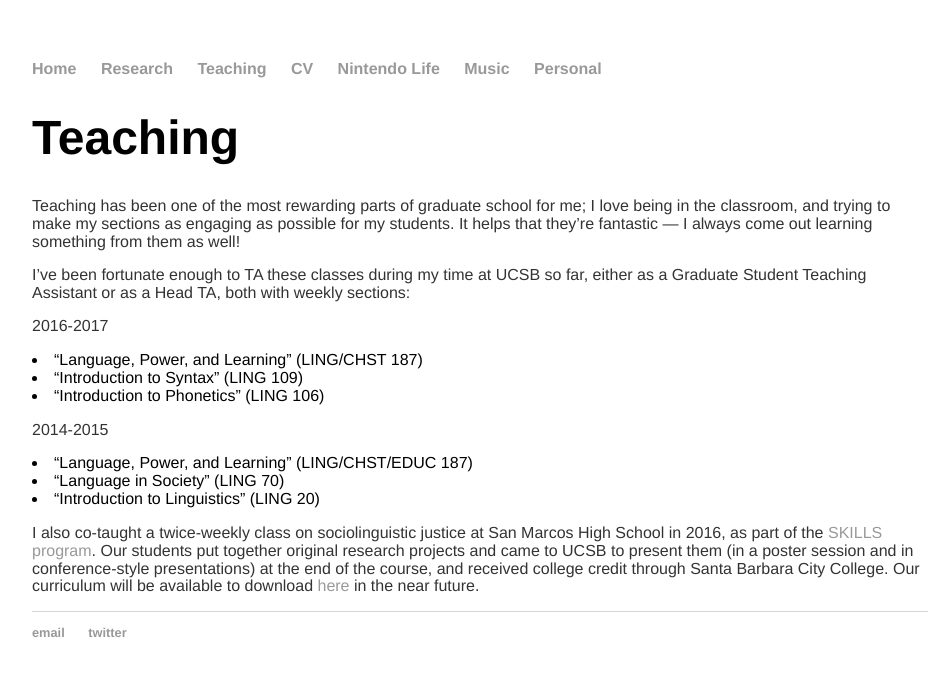
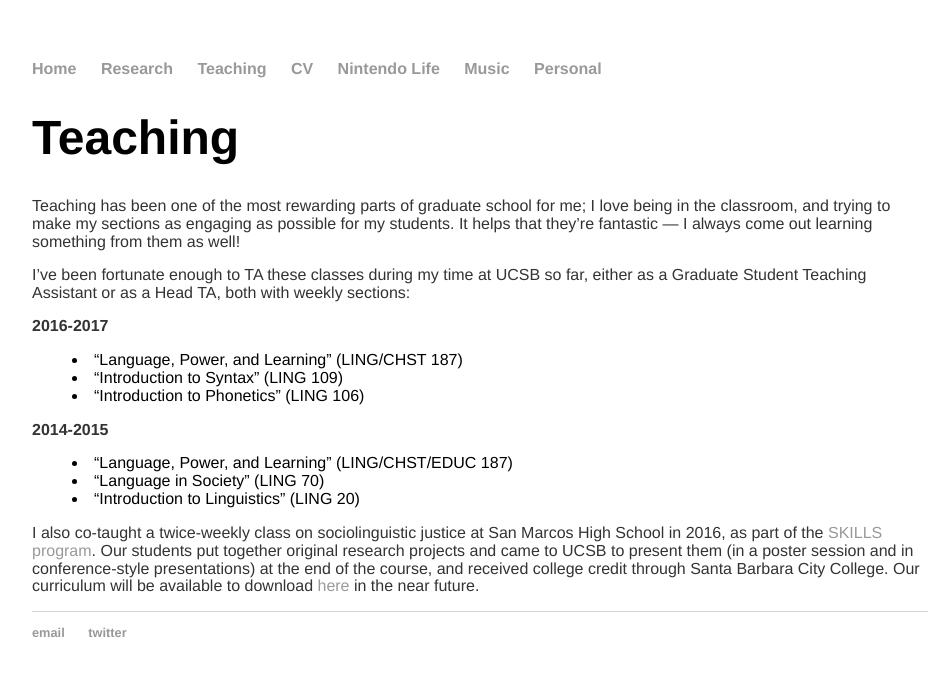
Before and after one commit to morgansleeper/morgansleeper.github.io, a Jekyll site: the page built from teaching/index.html, in a window 1280 px wide. Shown: the top 676 px of the page, without its empty margins (160-1109 px from the left). Built offline with Jekyll 4.4.1, drawn with Linux system fonts in a browser that asks for light colours.

Commit message:
Update index.html

```diff
--- a/teaching/index.html
+++ b/teaching/index.html
@@ -10,15 +10,15 @@ title: Morgan Sleeper | Teaching
 <p>I’ve been fortunate enough to TA these classes during my time at UCSB so far,
   either as a Graduate Student Teaching Assistant or as a Head TA, both with weekly sections:</p>
 
-<p>2016-2017</p>
-<li>“Language, Power, and Learning” (LING/CHST 187)</li>
-<li>“Introduction to Syntax” (LING 109)</li>
-<li>“Introduction to Phonetics” (LING 106)</li>
+<p><b>2016-2017</b></p>
+<li style="margin-left: 40px">“Language, Power, and Learning” (LING/CHST 187)</li>
+<li style="margin-left: 40px">“Introduction to Syntax” (LING 109)</li>
+<li style="margin-left: 40px">“Introduction to Phonetics” (LING 106)</li>
 
-<p>2014-2015</p>
-<li>“Language, Power, and Learning” (LING/CHST/EDUC 187)</li>
-<li>“Language in Society” (LING 70)</li>
-<li>“Introduction to Linguistics” (LING 20)</li>
+<p><b>2014-2015</b></p>
+<li style="margin-left: 40px">“Language, Power, and Learning” (LING/CHST/EDUC 187)</li>
+<li style="margin-left: 40px">“Language in Society” (LING 70)</li>
+<li style="margin-left: 40px">“Introduction to Linguistics” (LING 20)</li>
 
 <p>I also co-taught a twice-weekly class on sociolinguistic justice at San Marcos High School in 2016,
   as part of the <a href = http://www.skills.ucsb.edu>SKILLS program</a>. Our students put together original
```
